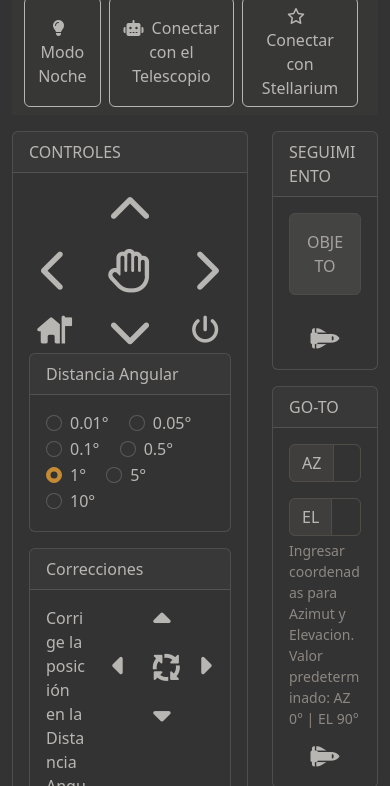
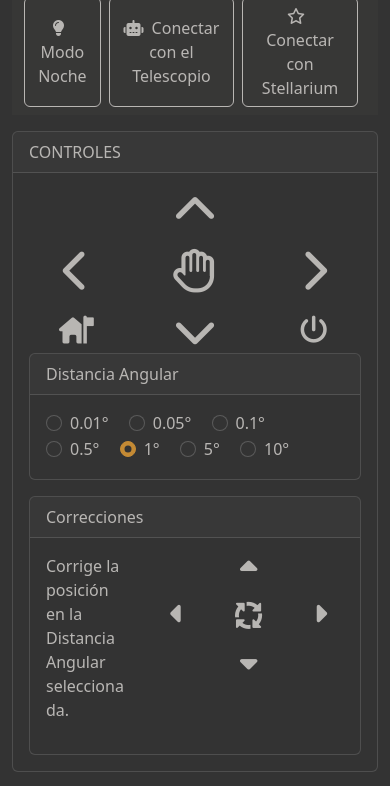
Before and after one commit to granjero/motorizacion_telescopio, a plain HTML site: page codigo/aplicacion/panel.html in a window 390 px wide. Shown: the part 45-831 px from the top of the page. Drawn offline with Linux system fonts and the light colour scheme.

Commit message:
panel cambios para pantallas chicas

```diff
--- a/codigo/aplicacion/panel.html
+++ b/codigo/aplicacion/panel.html
@@ -42,7 +42,7 @@
 	<div class="container-fluid">
 		<div class="row">
 			<!-- COL -->
-			<div class="col-8 col-md-3">
+			<div class="col-12 col-sm-8 col-lg-3">
 				<div class="card mb-3">
 					<div class="card-header">CONTROLES</div>
 					<div class="card-body">
@@ -198,7 +198,7 @@
 				</div>
 			</div>
 			<!-- COL -->
-			<div class="col-4 col-md-3">
+			<div class="col-12 col-sm-4 col-lg-3">
 				<div class="card mb-3">
 					<div class="card-header">SEGUIMIENTO</div>
 					<div class="card-body">
@@ -254,7 +254,7 @@
 			</div>
 
 			<!-- COL -->
-			<div class="col-12 col-md-6">
+			<div class="col-12 col-lg-6">
 				<div class="card mb-3">
 					<div class="card-header">Configuraciones</div>
 					<div class="card-body">
```
